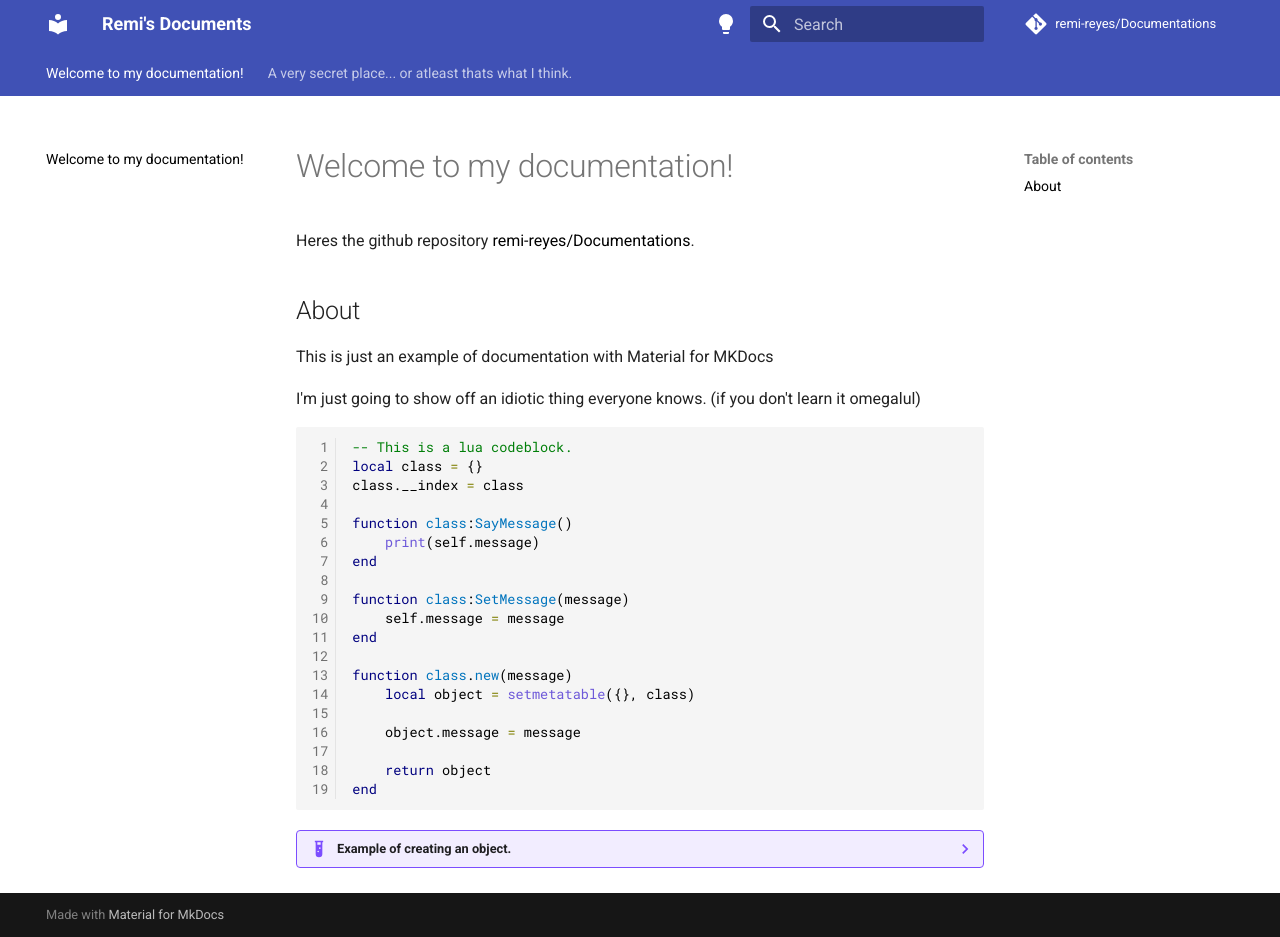
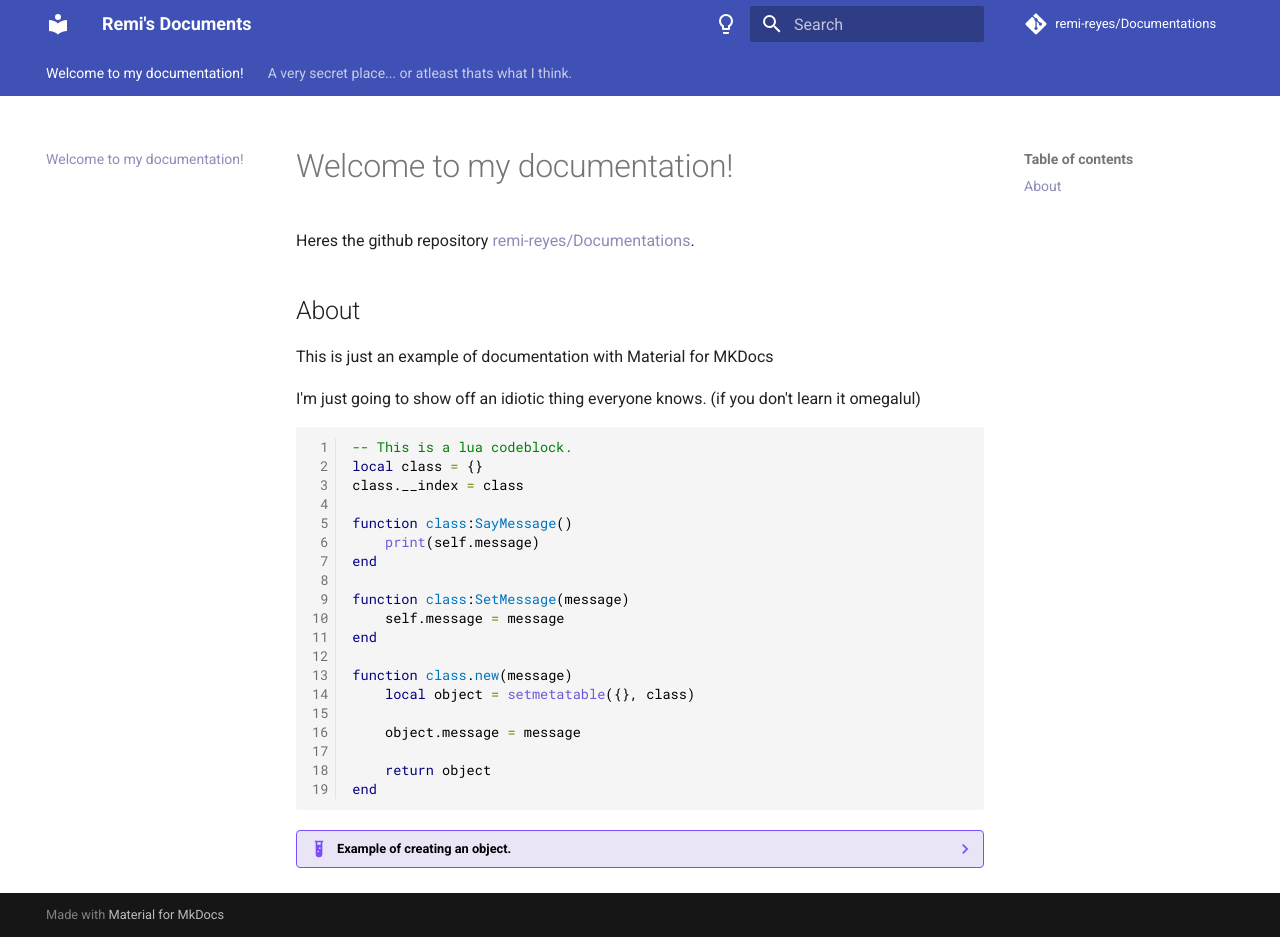
Before and after one commit to remi-reyes/Documentations, an MkDocs documentation site: the page built from docs/index.md, in a window 1280 px wide and 937 px high. Built offline with MkDocs 1.6.1 and Material for MkDocs 9.7.7, drawn with Linux system fonts in a browser that asks for light colours; comment, search, counter and statistics services are not loaded.

Commit message:
Dark and Light mode v0.1

```diff
--- a/docs/stylesheets/extra.css
+++ b/docs/stylesheets/extra.css
@@ -1,7 +1,10 @@
 :root {
 	--md-primary-fg-color: #000000;
+	--md-primary-bg-color: #ffffff;
 }
 [data-md-color-scheme="light"] {
+	--md-accent-fg-color: #7777b8;
+
 	--md-code-fg-color: #000000;
 
 	--md-code-hl-variable-color: var(--md-code-fg-color);
@@ -14,8 +17,22 @@
 	--md-code-hl-punctuation-color: var(--md-code-fg-color);
 	--md-code-hl-name-color: var(--md-code-fg-color);
 	--md-code-hl-comment-color: #007f09;
+
+	--md-admonition-fg-color: var(--md-code-fg-color);
+    --md-admonition-bg-color: var(--md-code-bg-color);
+
+	--md-typeset-a-color: #8c8cb8;
 }
 [data-md-color-scheme="dark"] {
+	--md-default-bg-color: #1f1f1f;
+	--md-default-fg-color: #ffffff;
+	--md-default-fg-color--light: #cccccc;
+	--md-default-fg-color--ligther: #ababab;
+	--md-default-fg-color--lightest: #878787;
+	--md-default-fg-color--dark: #7a7a7a;
+
+	--md-accent-fg-color: #9191eb;
+
 	--md-code-bg-color: #252525;
 	--md-code-fg-color: #cccccc;
 
@@ -29,4 +46,9 @@
 	--md-code-hl-punctuation-color: var(--md-code-fg-color);
 	--md-code-hl-name-color: var(--md-code-fg-color);
 	--md-code-hl-comment-color: #666666;
+
+	--md-admonition-fg-color: var(--md-code-fg-color);
+    --md-admonition-bg-color: var(--md-code-bg-color);
+
+	--md-typeset-a-color: #c9c9ff;
 }
--- a/mkdocs.yml
+++ b/mkdocs.yml
@@ -14,11 +14,11 @@
     palette:
       - scheme: light
         toggle:
-            icon: material/lightbulb
+            icon: material/lightbulb-outline
             name: Switch to dark mode.
       - scheme: dark
         toggle:
-            icon: material/lightbulb-outline
+            icon: material/lightbulb
             name: Switch to light mode.
     features:
       - navigation.instant
```
